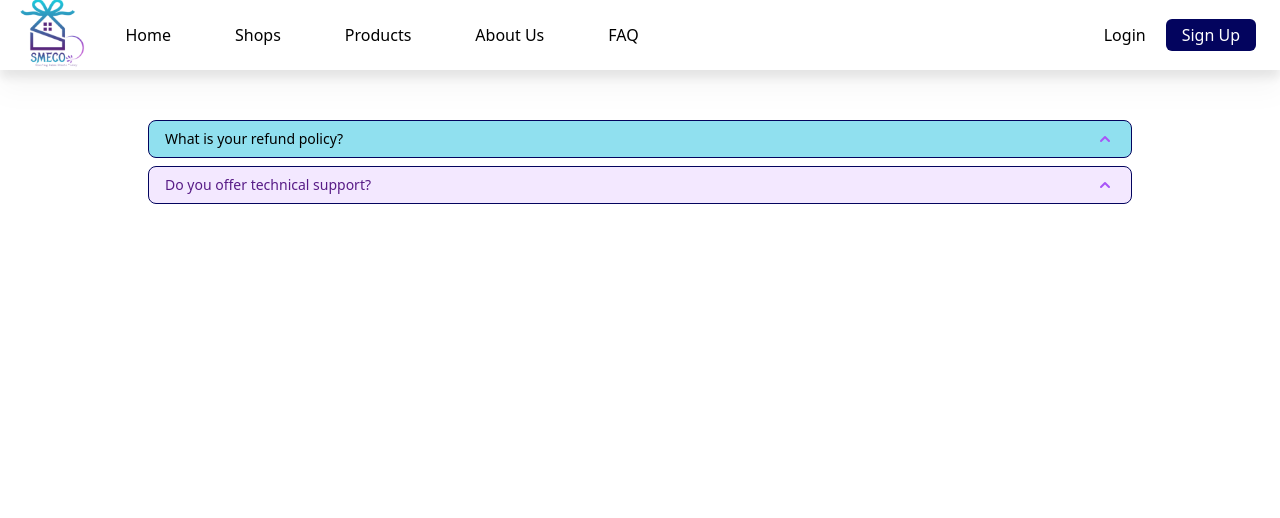
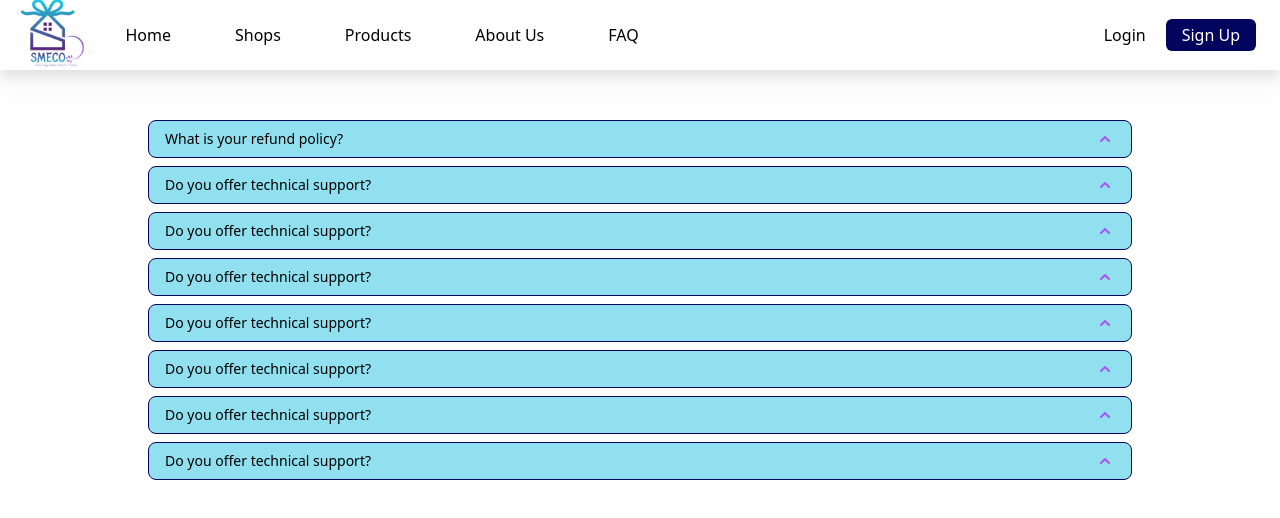
Before and after one commit to SME-CO/smeco_customer_app, a React (Create React App) app: page /faq in a window 1280 px wide. Shown: the top 518 px of the page. Built offline with nearby package versions, Linux system fonts and the light colour scheme.

Commit message:
made changes in products, shops jsx files

```diff
--- a/src/components/FAQ.jsx
+++ b/src/components/FAQ.jsx
@@ -40,7 +40,115 @@ export default function FAQ() {
         <Disclosure as="div" className="mt-2">
           {({ open }) => (
             <>
-              <Disclosure.Button className="flex w-full justify-between rounded-lg bg-purple-100 px-4 py-2 text-left text-sm font-medium text-purple-900 hover:bg-purple-200 focus:outline-none focus-visible:ring focus-visible:ring-purple-500 focus-visible:ring-opacity-75">
+              <Disclosure.Button className="flex w-full justify-between rounded-lg bg-[#90E0EF] px-4 py-2 text-left text-sm font-medium text-black hover:bg-[#00B4D8] focus:outline-none ">
+                <span>Do you offer technical support?</span>
+                <ChevronUpIcon
+                  className={`${
+                    open ? 'rotate-180 transform' : ''
+                  } h-5 w-5 text-purple-500`}
+                />
+              </Disclosure.Button>
+              <Disclosure.Panel className="px-4 pt-4 pb-2 text-sm text-gray-500">
+                No.
+              </Disclosure.Panel>
+            </>
+          )}
+        </Disclosure>
+
+        <Disclosure as="div" className="mt-2">
+          {({ open }) => (
+            <>
+              <Disclosure.Button className="flex w-full justify-between rounded-lg bg-[#90E0EF] px-4 py-2 text-left text-sm font-medium text-black hover:bg-[#00B4D8] focus:outline-none ">
+                <span>Do you offer technical support?</span>
+                <ChevronUpIcon
+                  className={`${
+                    open ? 'rotate-180 transform' : ''
+                  } h-5 w-5 text-purple-500`}
+                />
+              </Disclosure.Button>
+              <Disclosure.Panel className="px-4 pt-4 pb-2 text-sm text-gray-500">
+                No.
+              </Disclosure.Panel>
+            </>
+          )}
+        </Disclosure>
+
+        <Disclosure as="div" className="mt-2">
+          {({ open }) => (
+            <>
+              <Disclosure.Button className="flex w-full justify-between rounded-lg bg-[#90E0EF] px-4 py-2 text-left text-sm font-medium text-black hover:bg-[#00B4D8] focus:outline-none ">
+                <span>Do you offer technical support?</span>
+                <ChevronUpIcon
+                  className={`${
+                    open ? 'rotate-180 transform' : ''
+                  } h-5 w-5 text-purple-500`}
+                />
+              </Disclosure.Button>
+              <Disclosure.Panel className="px-4 pt-4 pb-2 text-sm text-gray-500">
+                No.
+              </Disclosure.Panel>
+            </>
+          )}
+        </Disclosure>
+
+        <Disclosure as="div" className="mt-2">
+          {({ open }) => (
+            <>
+              <Disclosure.Button className="flex w-full justify-between rounded-lg bg-[#90E0EF] px-4 py-2 text-left text-sm font-medium text-black hover:bg-[#00B4D8] focus:outline-none ">
+                <span>Do you offer technical support?</span>
+                <ChevronUpIcon
+                  className={`${
+                    open ? 'rotate-180 transform' : ''
+                  } h-5 w-5 text-purple-500`}
+                />
+              </Disclosure.Button>
+              <Disclosure.Panel className="px-4 pt-4 pb-2 text-sm text-gray-500">
+                No.
+              </Disclosure.Panel>
+            </>
+          )}
+        </Disclosure>
+
+        <Disclosure as="div" className="mt-2">
+          {({ open }) => (
+            <>
+              <Disclosure.Button className="flex w-full justify-between rounded-lg bg-[#90E0EF] px-4 py-2 text-left text-sm font-medium text-black hover:bg-[#00B4D8] focus:outline-none ">
+                <span>Do you offer technical support?</span>
+                <ChevronUpIcon
+                  className={`${
+                    open ? 'rotate-180 transform' : ''
+                  } h-5 w-5 text-purple-500`}
+                />
+              </Disclosure.Button>
+              <Disclosure.Panel className="px-4 pt-4 pb-2 text-sm text-gray-500">
+                No.
+              </Disclosure.Panel>
+            </>
+          )}
+        </Disclosure>
+
+        <Disclosure as="div" className="mt-2">
+          {({ open }) => (
+            <>
+              <Disclosure.Button className="flex w-full justify-between rounded-lg bg-[#90E0EF] px-4 py-2 text-left text-sm font-medium text-black hover:bg-[#00B4D8] focus:outline-none ">
+                <span>Do you offer technical support?</span>
+                <ChevronUpIcon
+                  className={`${
+                    open ? 'rotate-180 transform' : ''
+                  } h-5 w-5 text-purple-500`}
+                />
+              </Disclosure.Button>
+              <Disclosure.Panel className="px-4 pt-4 pb-2 text-sm text-gray-500">
+                No.
+              </Disclosure.Panel>
+            </>
+          )}
+        </Disclosure>
+
+        <Disclosure as="div" className="mt-2">
+          {({ open }) => (
+            <>
+              <Disclosure.Button className="flex w-full justify-between rounded-lg bg-[#90E0EF] px-4 py-2 text-left text-sm font-medium text-black hover:bg-[#00B4D8] focus:outline-none ">
                 <span>Do you offer technical support?</span>
                 <ChevronUpIcon
                   className={`${
--- a/src/components/Products.jsx
+++ b/src/components/Products.jsx
@@ -1,27 +1,54 @@
 import React from 'react';
+import starImg from '../assets/5star2.jpg'
+
 
 
 const Products = () => {
     return (
-       <div>
-           <div className='w-full'>
-           <h1>Contact US</h1>
-          <p>Contact US page body content</p>
-          <h1>Contact US</h1>
-          <p>Contact US page body content</p>
-          <h1>Contact US</h1>
-          <p>Contact US page body content</p>
-          <h1>Contact US</h1>
-          <p>Contact US page body content</p>
-          <h1>Contact US</h1>
-          <p>Contact US page body content</p>
-          <h1>Contact US</h1>
-          <p>Contact US page body content</p>
-           </div>
+
+        <div>
+            <br /><br /><br /><br />
+            <p className='text-3xl text-center font-bold'>Our Registered Shops</p>
+
+            <div className='max-w-[1240px] mx-auto grid md:grid-cols-6 gap-8'>
+
+                <div>
+                    <img className='w-full shadow-2xl flex flex-col p-4 my-4 rounded-lg hover:scale-105 duration-300 bg-zinc-200 hover:bg-[#FF8C32]' src={starImg} alt="/" />
+                    <p className='py-8 text-center'>Rolex watch <br />silver colour</p>
+                </div>
+
+                <div>
+                    <img className='w-full shadow-2xl flex flex-col p-4 my-4 rounded-lg hover:scale-105 duration-300 bg-zinc-200 hover:bg-[#FF8C32]' src={starImg} alt="/" />
+                    <p className='py-8 text-center'>Rolex watch <br />silver colour</p>
+                </div>
+
+                <div>
+                    <img className='w-full shadow-2xl flex flex-col p-4 my-4 rounded-lg hover:scale-105 duration-300 bg-zinc-200 hover:bg-[#FF8C32]' src={starImg} alt="/" />
+                    <p className='py-8 text-center'>Rolex watch <br />silver colour</p>
+                </div>
+
+                <div>
+                    <img className='w-full shadow-2xl flex flex-col p-4 my-4 rounded-lg hover:scale-105 duration-300 bg-zinc-200 hover:bg-[#FF8C32]' src={starImg} alt="/" />
+                    <p className='py-8 text-center'>Rolex watch <br />silver colour</p>
+                </div>
+
+                <div>
+                    <img className='w-full shadow-2xl flex flex-col p-4 my-4 rounded-lg hover:scale-105 duration-300 bg-zinc-200 hover:bg-[#FF8C32]' src={starImg} alt="/" />
+                    <p className='py-8 text-center'>Rolex watch <br />silver colour</p>
+                </div>
+
+                <div>
+                    <img className='w-full shadow-2xl flex flex-col p-4 my-4 rounded-lg hover:scale-105 duration-300 bg-zinc-200 hover:bg-[#FF8C32]' src={starImg} alt="/" />
+                    <p className='py-8 text-center'>Rolex watch <br />silver colour</p>
+                </div>
 
 
 
-       </div>
+
+            </div>
+        </div>
+
+
 
     );
 }
--- a/src/components/Shops.jsx
+++ b/src/components/Shops.jsx
@@ -1,54 +1,54 @@
 import React from 'react'
 import starImg from '../assets/5star2.jpg'
 
-const
-p = () => {
+const Shops = () => {
   return (
     <div>
       <br /><br /><br /><br />
-     <div className='max-w-[1000px] mx-auto grid md:grid-cols-4 gap-8'>
+      <p className='text-3xl text-center font-bold'>Our Registered Shops</p>
 
-        <div className='w-full shadow-2xl flex flex-col p-4 my-4 rounded-lg hover:scale-105 duration-300 bg-zinc-200'>
-          <h2 className='text-2xl font-bold text-center py-8'>Shops</h2>
-          {/* <AiTwotoneShop className='mx-auto fill-[#03045E]' size='3rem'/> */}
-          <button className='border-none my-6 mx-auto px-3 py-2'>More for you</button>
+      <div className='max-w-[1240px] mx-auto grid md:grid-cols-4 gap-8'>
+
+        <div>
+          <img className='w-full shadow-2xl flex flex-col p-4 my-4 rounded-lg hover:scale-105 duration-300 bg-zinc-200 hover:bg-[#FF8C32]' src={starImg} alt="/" />
+          <p className='text-2xl py-8 text-center font-bold'>
+            Top Choice
+          </p>
         </div>
 
-        {/* <div className='w-full shadow-2xl flex flex-col p-4 my-4 rounded-lg hover:scale-105 duration-300 bg-zinc-100'>
+        <div>
+          <img className='w-full shadow-2xl flex flex-col p-4 my-4 rounded-lg hover:scale-105 duration-300 bg-zinc-200 hover:bg-[#FF8C32]' src={starImg} alt="/" />
+          <p className='text-2xl py-8 text-center font-bold'>
+            Fashion Bug
+          </p>
+        </div>
 
-          <h2 className='text-2xl font-bold text-center py-8'>Products</h2>
-          <AiFillGift className='mx-auto  fill-[#03045E]' size='3rem'/>
-          <div className='text-center font-medium'>
-            <p className='py-2 border-b mx-8 mt-8'>Rated Products</p>
-            <p className='py-2 border-b mx-8'>Quality Products</p>
-          </div>
-          <button className='border-none my-6 mx-auto px-3 py-2'>More for you</button>
-        </div> */}
+        <div>
+          <img className='w-full shadow-2xl flex flex-col p-4 my-4 rounded-lg hover:scale-105 duration-300 bg-zinc-200 hover:bg-[#FF8C32]' src={starImg} alt="/" />
+          <p className='text-2xl py-8 text-center font-bold'>
+            Nolimit
+          </p>
+        </div>
 
-        {/* <div className='w-full shadow-2xl flex flex-col p-4 my-4 rounded-lg hover:scale-105 duration-300'>
+        <div>
+          <img className='w-full shadow-2xl flex flex-col p-4 my-4 rounded-lg hover:scale-105 duration-300 bg-zinc-200 hover:bg-[#FF8C32]' src={starImg} alt="/" />
+          <p className='text-2xl py-8 text-center font-bold'>
+            Thilakawardhana
+          </p>
+        </div>
 
-          <h2 className='text-2xl font-bold text-center py-8'>Discounts & Offers</h2>
-          <AiOutlinePercentage className='mx-auto  fill-[#03045E]' size='3rem'/>
-          <div className='text-center font-medium'>
-            <p className='py-2 border-b mx-8 mt-8'>Awesome offers</p>
-            <p className='py-2 border-b mx-8'>At your door step</p>
-          </div>
-          <button className='border-none my-6 mx-auto px-3 py-2'>More for you</button>
-        </div> */}
+        <div>
+          <img className='w-full shadow-2xl flex flex-col p-4 my-4 rounded-lg hover:scale-105 duration-300 bg-zinc-200 hover:bg-[#FF8C32]' src={starImg} alt="/" />
+          <p className='text-2xl py-8 text-center font-bold'>
+            Top Choice
+          </p>
+        </div>
 
-        {/* <div className='w-full shadow-2xl flex flex-col p-4 my-4 rounded-lg hover:scale-105 duration-300 bg-zinc-100'>
 
-          <h2 className='text-2xl font-bold text-center py-8'>Discounts & Offers</h2>
-          <AiTwotoneGift className='mx-auto  fill-[#03045E]' size='3rem'/>
-          <div className='text-center font-medium'>
-            <p className='py-2 border-b mx-8 mt-8'>Awesome offers</p>
-            <p className='py-2 border-b mx-8'>At your door step</p>
-          </div>
-          <button className='border-none my-6 mx-auto px-3 py-2'>More for you</button>
-        </div> */}
 
       </div>
-    {/* ---------------------------4boxes End-------------------------------------------- */}
+
+
 
 
 
@@ -56,5 +56,4 @@ p = () => {
   )
 }
 
-export default
-p
+export default Shops
```
